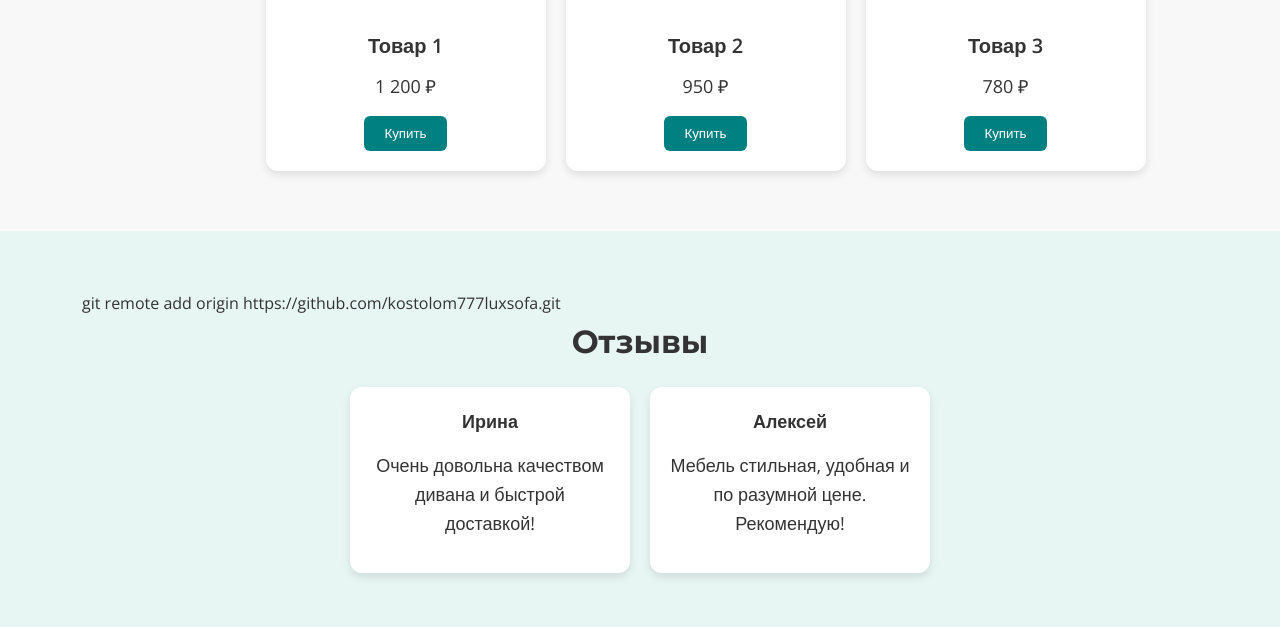
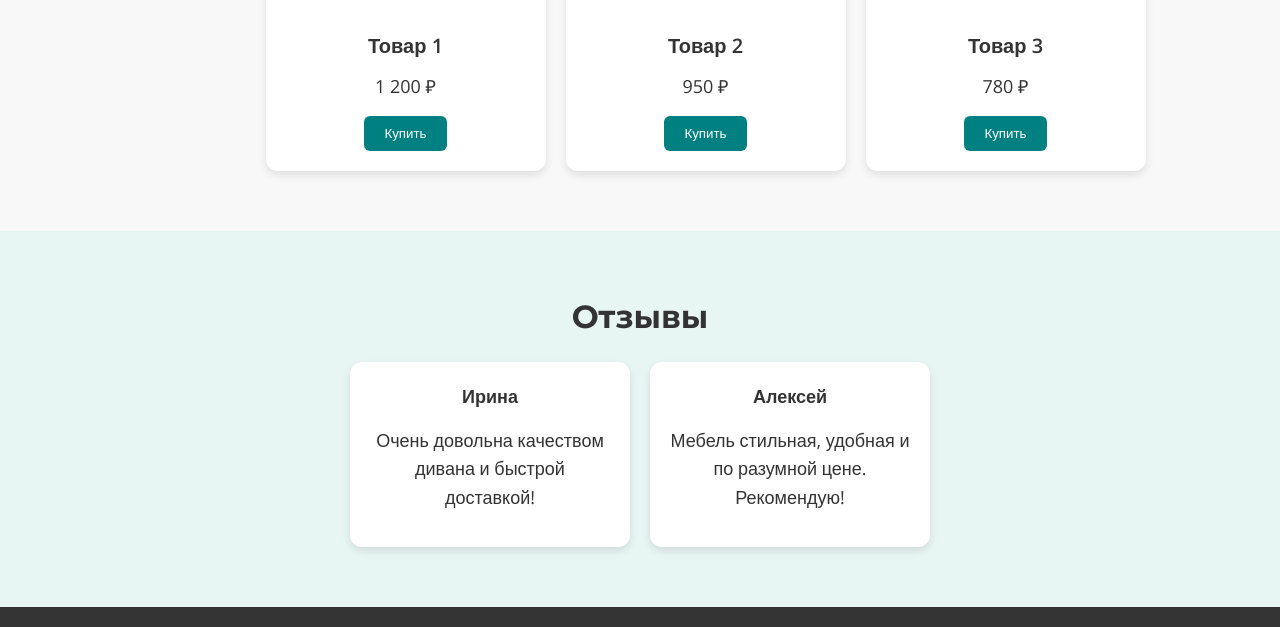
Before and after one commit to kostolom777/luxsofa, a plain HTML site: page index.html in a window 1280 px wide. Shown: the part 2171-2798 px from the top of the page. Drawn offline with nearby package versions, Linux system fonts and the light colour scheme.

Commit message:
Обновил сайт: правки в контактах и стили

```diff
--- a/index.html
+++ b/index.html
@@ -3,7 +3,7 @@
 <head>
   <meta charset="UTF-8" />
   <meta name="viewport" content="width=device-width, initial-scale=1.0" />
-  <title>Furniture</title>
+  <title>LUXSOFA</title>
   <link rel="preconnect" href="https://fonts.googleapis.com" />
   <link rel="preconnect" href="https://fonts.gstatic.com" crossorigin />
   <link href="https://fonts.googleapis.com/css2?family=Montserrat:wght@400;700&family=Open+Sans:wght@400;600&display=swap" rel="stylesheet" />
@@ -100,7 +100,7 @@
   </section>
 
   <section id="reviews" class="fade-in">
-    <div class="container">git remote add origin https://github.com/kostolom777luxsofa.git
+    <div class="container">
       <h2 class="info__title">Отзывы</h2>
       <div class="products__container">
         <div class="product-card">
```
